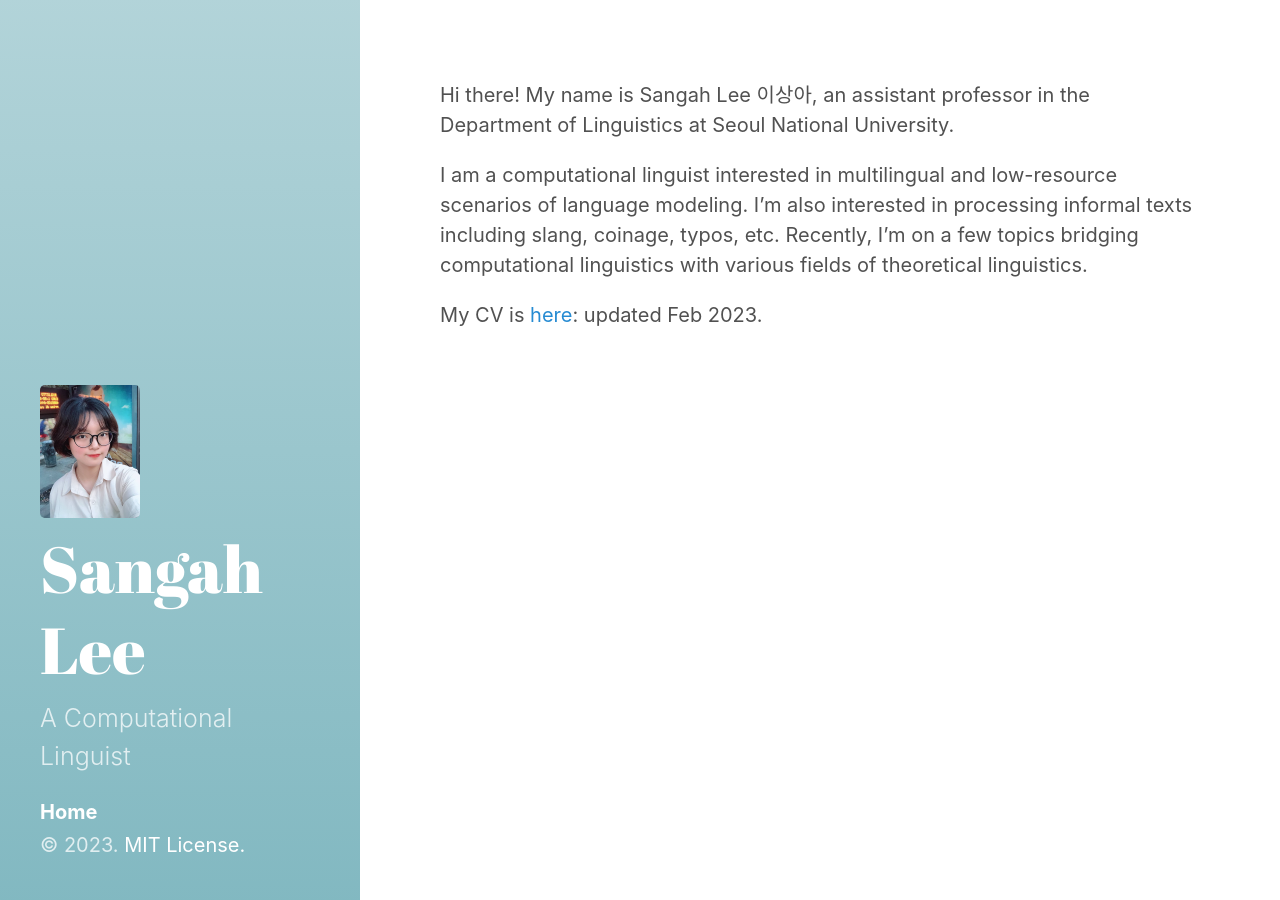
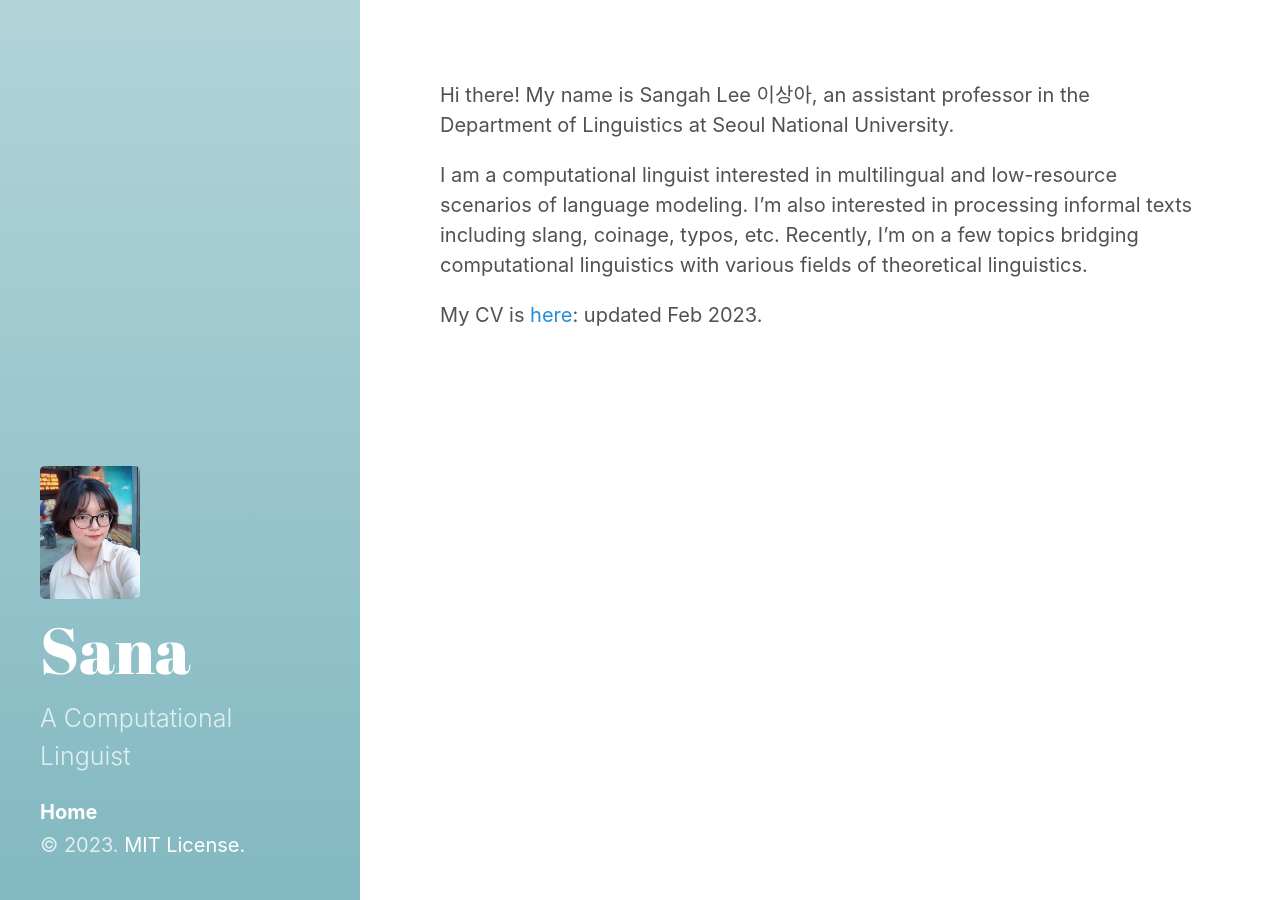
Before and after one commit to sanajlee/sanajlee.github.io, a Jekyll site: the page built from index.md, in a window 1280 px wide. Built offline with Jekyll 4.4.1, drawn with Linux system fonts in a browser that asks for light colours; the list of posts is cut into pages by our own code.

Commit message:
2023.03.13.

```diff
--- a/_config.yml
+++ b/_config.yml
@@ -4,7 +4,7 @@ highlighter:      rouge
 remote_theme:     fongandrew/hydeout
 
 # Setup
-title:            Sangah Lee
+title:            Sana
 tagline:          '💻'
 description:      A Computational Linguist
 url:              https://sanajlee.github.io
```
Also changed, not shown: _posts/index.md (+1 -1 lines).
